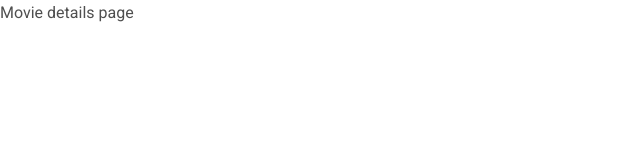
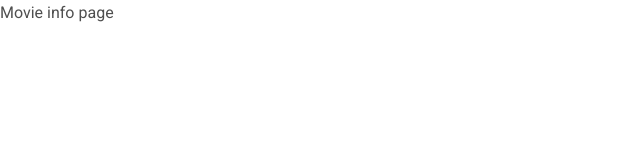
Before and after one commit to Microseversk/MovieGuide, a React (Vite) app: page /movie/1 in a window 1280 px wide. Shown: the top 160 px of the page, without its empty margins (0-640 px from the left). Built offline with nearby package versions, Linux system fonts and the light colour scheme.

Commit message:
Add
- Empty pages
- Connect these with router
- Fix aliases

```diff
--- a/src/Router/router.tsx
+++ b/src/Router/router.tsx
@@ -1,13 +1,15 @@
+import MovieInfoPage from '@src/pages/MovieInfo/MovieInfoPage'
+import MoviesFeedPage from '@src/pages/MoviesFeed/MoviesFeedPage'
 import { Navigate, createBrowserRouter } from 'react-router-dom'
 
 const router = createBrowserRouter([
 	{
 		path: '/',
-		element: <>Main page</>,
+		element: <MoviesFeedPage />,
 	},
 	{
 		path: '/movie/:id',
-		element: <>Movie details page</>,
+		element: <MovieInfoPage />,
 	},
 	{
 		path: '*',
--- /dev/null
+++ b/src/pages/MovieInfo/MovieInfoPage.tsx
@@ -0,0 +1,5 @@
+const MovieInfoPage = () => {
+	return <>Movie info page</>
+}
+
+export default MovieInfoPage
--- /dev/null
+++ b/src/pages/MoviesFeed/MoviesFeedPage.tsx
@@ -0,0 +1,5 @@
+const MovieInfoPage = () => {
+	return <>MoviesFeed</>
+}
+
+export default MovieInfoPage
```
